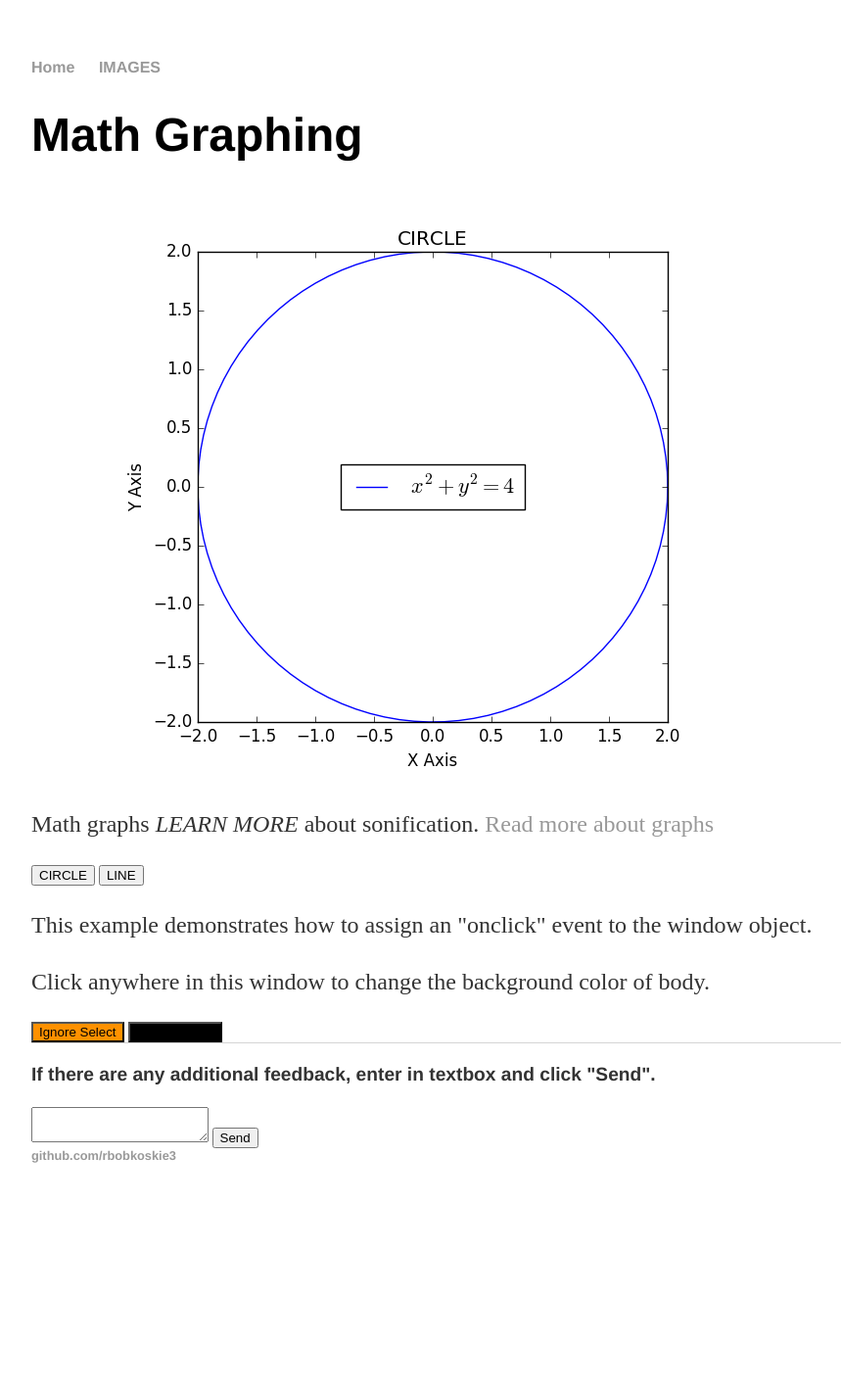
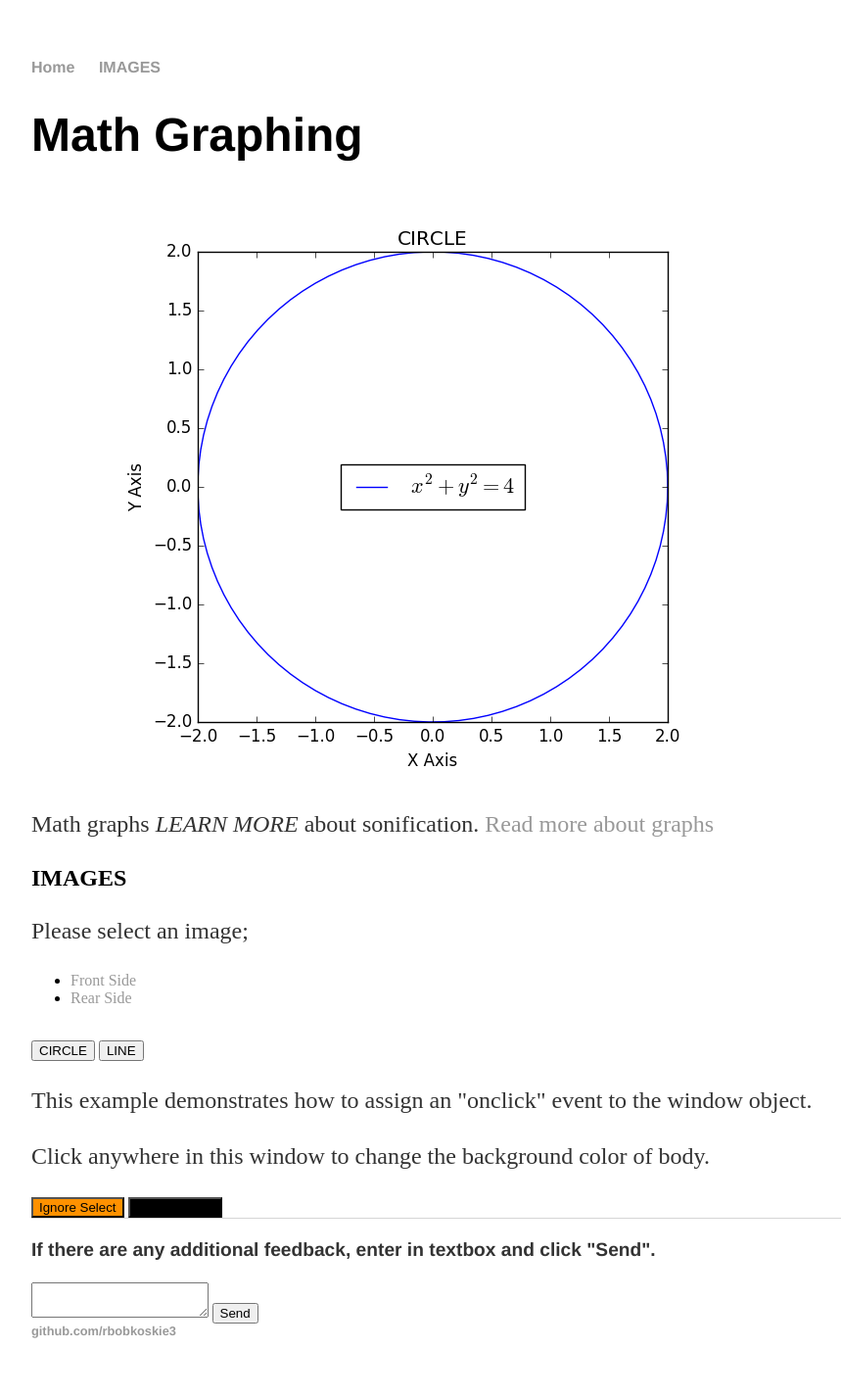
Before and after one commit to rbobkoskie3/rbobkoskie3.github.io, a Jekyll site: the page built from index.html, in a window 1280 px wide. Shown: the whole page at 98% size, without its empty margins (160-1019 px from the left). Built offline with Jekyll 4.4.1, drawn with Linux system fonts in a browser that asks for light colours; before the commit the page ends 1247 px from its top, so only the background shows below that.

Commit message:
Update index.html

```diff
--- a/index.html
+++ b/index.html
@@ -6,6 +6,25 @@
 	<h1>Math Graphing</h1>
 	<img src="\images\ST_Circle.png">
 	<p>Math graphs <em>LEARN MORE</em> about sonification. <a href="\images\ST_Circle.png">Read more about graphs</a></p>
+
+	<script type="text/javascript">
+	function changeImg(image){
+  		var imghol = document.getElementById("imageHolder");
+  		imghol.src = image;
+	}
+	</script>
+
+	<div class="ADS2">
+    		<h2>IMAGES</h2>
+    		<p>Please select an image;</p>
+    		<div class="vertical_menu">
+        	  <ul>
+            	    <li><a id="FS" href="javascript:" onclick="changeImg('\images\ST_Circle.png');">Front Side</a></li>
+            	    <li><a id="RS" href="javascript:" onclick="changeImg('\images\HC_Circle.png')">Rear Side</a></li>
+        	  </ul>
+    		</div>
+    		<div class="imageholder"><img id="imageHolder" /></div>
+	</div>
 
 	<button id="myButton_1" class="float-left submit-button" >CIRCLE</button>
 	<script>document.getElementById("myButton_1").onclick = function () {
```
